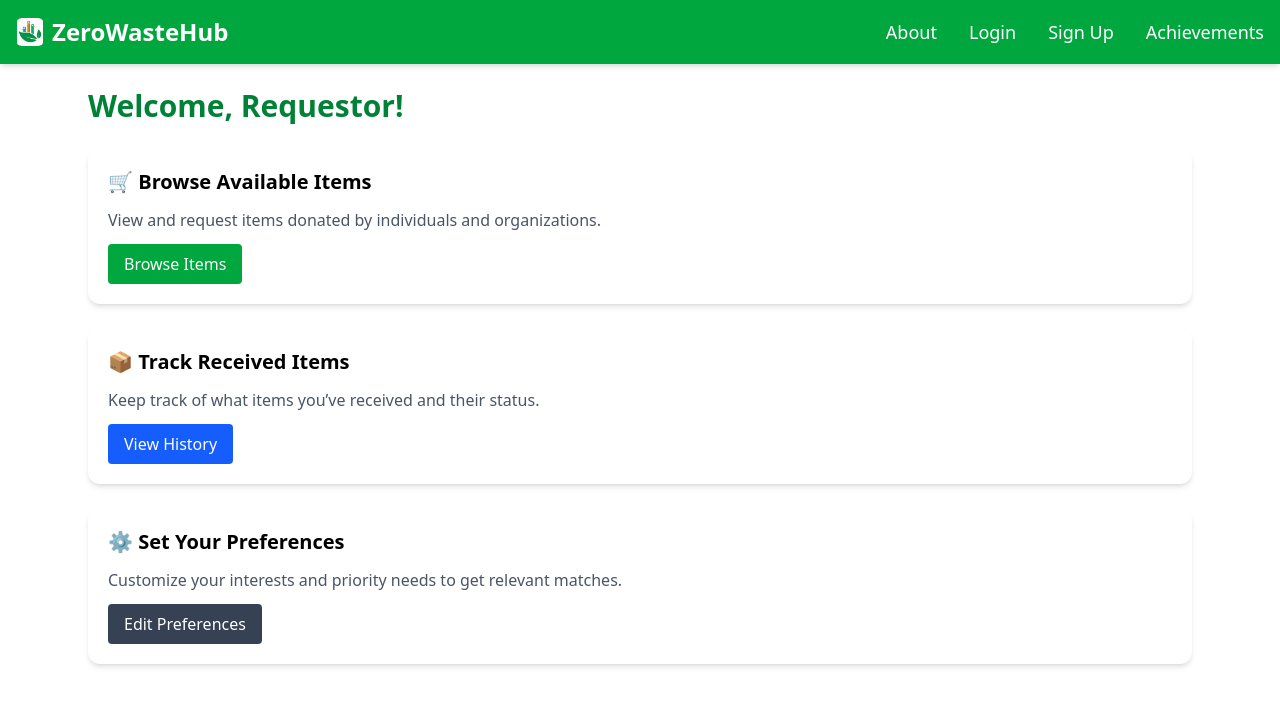
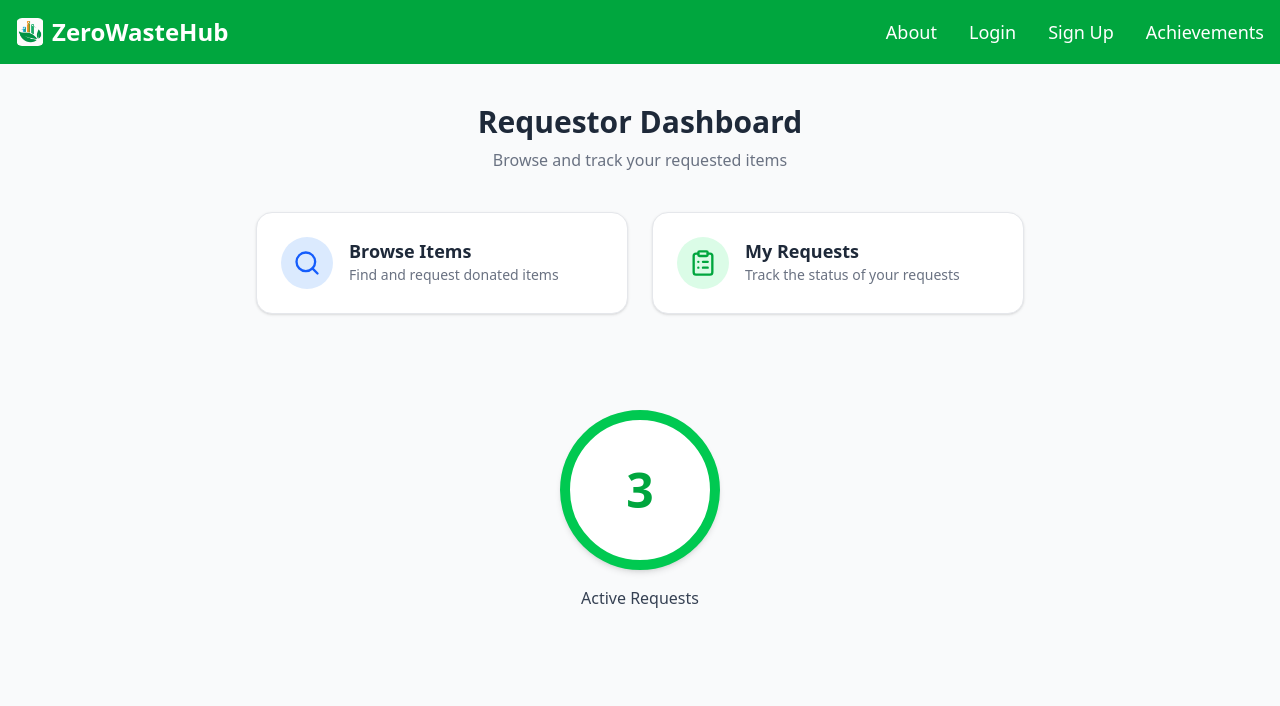
Before and after one commit to im-anjali/ZeroWasteHub, a React (Vite) app in the folder frontend/: page /requestor-dashboard in a window 1280 px wide. Shown: the top 706 px of the page. Built offline with nearby package versions, Linux system fonts and the light colour scheme.

Commit message:
Updated requestor dashboard and added browse function

```diff
--- a/frontend/src/App.jsx
+++ b/frontend/src/App.jsx
@@ -8,11 +8,13 @@ import SignUp from "./components/SignupPage";
 import RequestorDashboard from "./pages/dashboards/RequestorDashboard";
 import LoginPage from "./components/LoginPage";
 import VolunteerDashboard from "./pages/dashboards/VolunteerDashboard";
+import BrowseItems from "./pages/requestor/BrowseItems";
 const App = () => {
   return (
    <>
       <Navbar />
       <Routes>
+        <Route path="/requestor/browse" element={<BrowseItems/>} />
         <Route path = "/volunteer-dashboard" element={<VolunteerDashboard/>}/>
         <Route path="/requestor-dashboard" element={<RequestorDashboard />} />
         <Route path="/" element={<Home/>}/>
--- a/frontend/src/pages/dashboards/RequestorDashboard.jsx
+++ b/frontend/src/pages/dashboards/RequestorDashboard.jsx
@@ -1,36 +1,59 @@
+import React from 'react';
+import { Link } from 'react-router-dom';
+import { Search, ClipboardList } from 'lucide-react';
+
 const RequestorDashboard = () => {
   return (
-    <div className="p-6 max-w-6xl mx-auto">
-      <h1 className="text-3xl font-bold mb-6 text-green-700">Welcome, Requestor!</h1>
-
-      {/* Section 1: Browse Items */}
-      <div className="bg-white rounded-xl shadow-md p-5 mb-6">
-        <h2 className="text-xl font-semibold mb-3">🛒 Browse Available Items</h2>
-        <p className="text-gray-600 mb-3">View and request items donated by individuals and organizations.</p>
-        <button className="bg-green-600 text-white px-4 py-2 rounded hover:bg-green-700">
-          Browse Items
-        </button>
+    <div className="min-h-screen bg-gray-50 py-10 px-6">
+      {/* Heading */}
+      <div className="max-w-4xl mx-auto mb-10 text-center">
+        <h1 className="text-3xl font-bold text-gray-800">Requestor Dashboard</h1>
+        <p className="text-gray-500 text-base mt-2">Browse and track your requested items</p>
       </div>
 
-      {/* Section 2: Track Received Items */}
-      <div className="bg-white rounded-xl shadow-md p-5 mb-6">
-        <h2 className="text-xl font-semibold mb-3">📦 Track Received Items</h2>
-        <p className="text-gray-600 mb-3">Keep track of what items you’ve received and their status.</p>
-        <button className="bg-blue-600 text-white px-4 py-2 rounded hover:bg-blue-700">
-          View History
-        </button>
-      </div>
+      {/* Cards */}
+      <div className="max-w-3xl mx-auto grid grid-cols-1 sm:grid-cols-2 gap-6">
+        <DashboardCard
+          to="/requestor/browse"
+          title="Browse Items"
+          description="Find and request donated items"
+          icon={<Search size={28} className="text-blue-600" />}
+          bg="bg-blue-100"
+        />
 
-      {/* Section 3: Preferences */}
-      <div className="bg-white rounded-xl shadow-md p-5">
-        <h2 className="text-xl font-semibold mb-3">⚙️ Set Your Preferences</h2>
-        <p className="text-gray-600 mb-3">Customize your interests and priority needs to get relevant matches.</p>
-        <button className="bg-gray-700 text-white px-4 py-2 rounded hover:bg-gray-800">
-          Edit Preferences
-        </button>
+        <DashboardCard
+          to="/requestor/requests"
+          title="My Requests"
+          description="Track the status of your requests"
+          icon={<ClipboardList size={28} className="text-green-600" />}
+          bg="bg-green-100"
+        />
+      </div><br/><br/>
+      <div className="mt-12 flex flex-col items-center">
+        <div className="w-40 h-40 rounded-full border-[10px] border-green-500 flex items-center justify-center bg-white shadow-md">
+          <span className="text-5xl font-extrabold text-green-600">3</span>
+        </div>
+        <p className="mt-4 text-base font-medium text-gray-700">Active Requests</p>
       </div>
     </div>
   );
 };
 
+const DashboardCard = ({ to, title, description, icon, bg }) => (
+  <Link
+    to={to}
+    className="p-6 bg-white rounded-2xl shadow-sm border border-gray-200 hover:shadow-md transition"
+  >
+    <div className="flex items-start space-x-4">
+      <div className={`p-3 rounded-full ${bg}`}>
+        {icon}
+      </div>
+      <div>
+        <h2 className="text-lg font-semibold text-gray-800">{title}</h2>
+        <p className="text-sm text-gray-500">{description}</p>
+      </div>
+    </div>
+  </Link>
+);
+
 export default RequestorDashboard;
--- /dev/null
+++ b/frontend/src/pages/requestor/BrowseItems.jsx
@@ -0,0 +1,4 @@
+function BrowseItems(){
+
+}
+export default BrowseItems;
```
